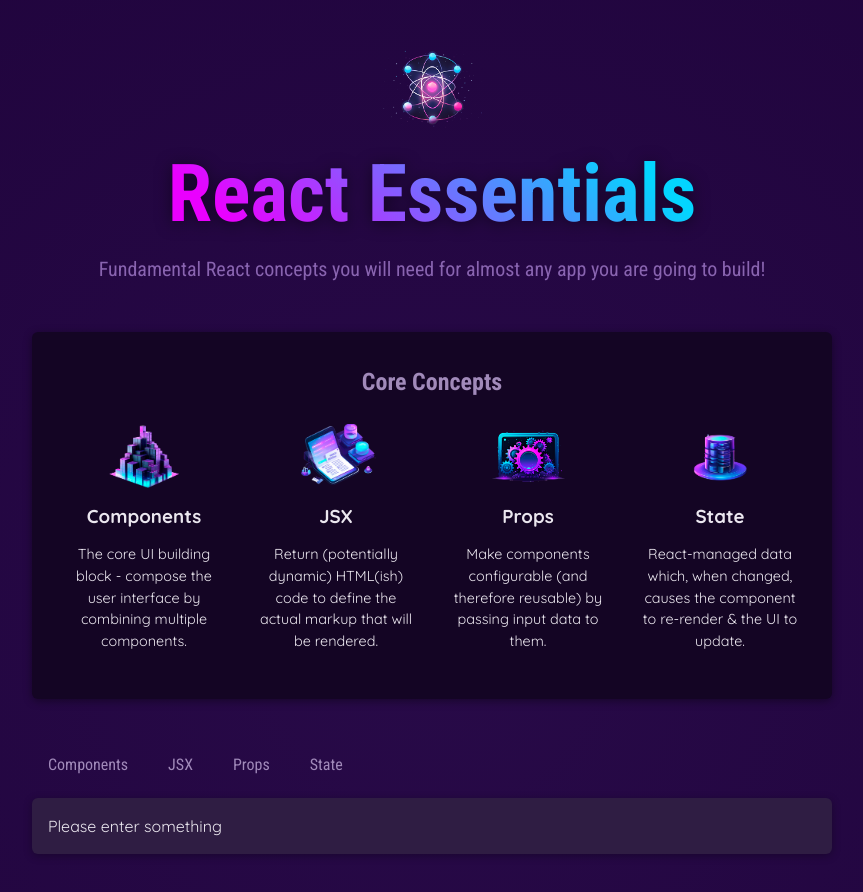
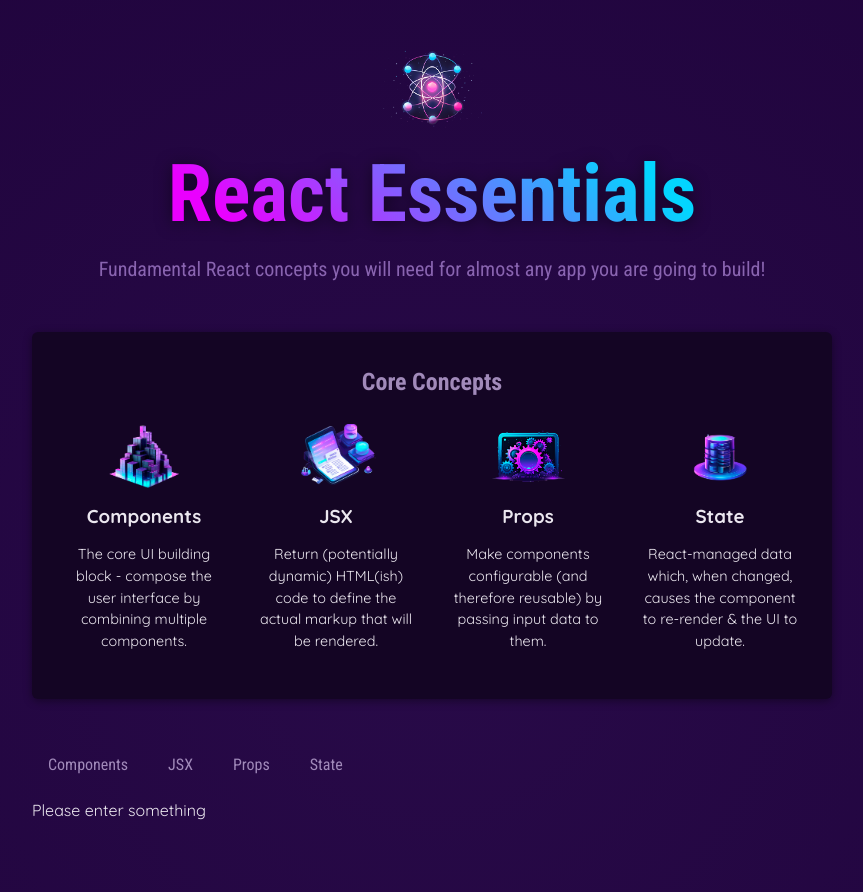
Before and after one commit to Chiaope/my-first-react-project, a React (Vite) app: page / in a window 1280 px wide. Shown: the top 892 px of the page, without its empty margins (208-1071 px from the left). Built offline with nearby package versions, Linux system fonts and the light colour scheme.

Commit message:
cleaned up code

```diff
--- a/src/App.jsx
+++ b/src/App.jsx
@@ -1,8 +1,6 @@
-import { useState } from "react";
 import CoreConceptListItem from "./components/CoreComponent/CoreConcept";
 import Header from "./components/Header/Header"
 import { CORE_CONCEPTS, EXAMPLES } from "./data"
-import MenuButton from "./components/MenuButton/MenuButton";
 import ExampleMenu from "./components/ExampleMenu/ExampleMenu";
 
 
--- a/src/components/ExampleMenu/ExampleMenu.jsx
+++ b/src/components/ExampleMenu/ExampleMenu.jsx
@@ -4,7 +4,7 @@ import MenuButton from "../MenuButton/MenuButton"
 export default function ExampleMenu(exampleObject) {
     console.log(exampleObject)
 
-    const [selectedMenuItem, setSelectedMenuItem] = useState('Please enter something')
+    const [selectedMenuItem, setSelectedMenuItem] = useState(null)
 
     function handleOnSelect(newSelectedMenuItem) {
         setSelectedMenuItem(newSelectedMenuItem)
@@ -45,9 +45,7 @@ export default function ExampleMenu(exampleObject) {
             <menu>
                 {MapExampleItems(exampleObject)}
             </menu>
-            <div id='tab-content'>
-                {exampleObject[selectedMenuItem] ? MenuContainer(exampleObject[selectedMenuItem]) : selectedMenuItem}
-            </div>
+            {selectedMenuItem ? <div id='tab-content'> {MenuContainer(exampleObject[selectedMenuItem])} </div> : 'Please enter something'}
         </>
     )
 }
```
